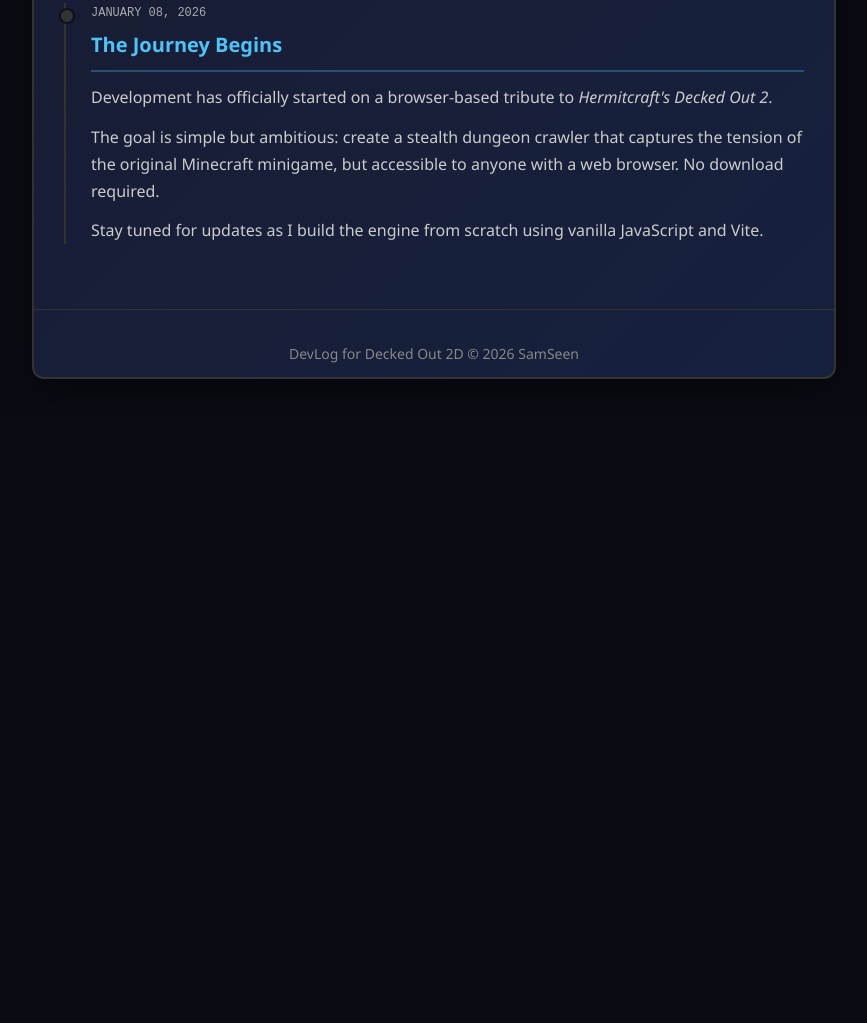
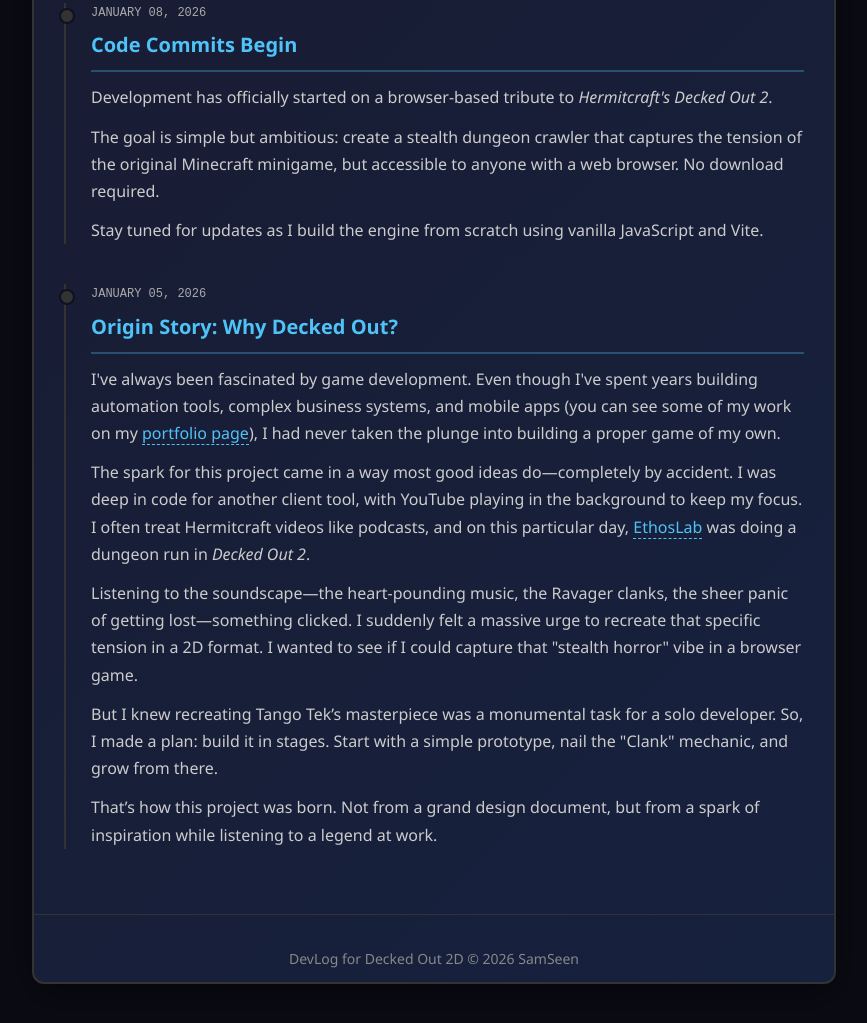
Before and after one commit to SamSeenX/DeckedOut2D, a website: page public/devlog.html in a window 1280 px wide. Shown: the part 1008-2031 px from the top of the page, without its empty margins (206-1073 px from the left). Before the commit the page ends 1427 px from the top, so only its background shows below. Drawn offline with Linux system fonts and the light colour scheme.

Commit message:
docs: Add Origin Story to DevLog

```diff
--- a/public/devlog.html
+++ b/public/devlog.html
@@ -114,6 +114,17 @@
             margin: 15px 0;
             border: 1px solid #333;
         }
+
+        .log-content a {
+            color: #4fc3f7;
+            text-decoration: none;
+            border-bottom: 1px dashed #4fc3f7;
+        }
+
+        .log-content a:hover {
+            color: #fff;
+            border-bottom-style: solid;
+        }
     </style>
 </head>
 
@@ -150,7 +161,7 @@
                 </div>
             </div>
 
-            <!-- Log 2: Beta Launch -->
+            <!-- Log 3: Beta Launch -->
             <div class="log-entry">
                 <div class="log-date">January 12, 2026</div>
                 <h2 class="log-title">🚀 Beta Launch & 2500 Subscribers!</h2>
@@ -170,10 +181,10 @@
                 </div>
             </div>
 
-            <!-- Log 1: Inception -->
+            <!-- Log 2: The Start -->
             <div class="log-entry">
                 <div class="log-date">January 08, 2026</div>
-                <h2 class="log-title">The Journey Begins</h2>
+                <h2 class="log-title">Code Commits Begin</h2>
                 <div class="log-content">
                     <p>Development has officially started on a browser-based tribute to <em>Hermitcraft's Decked Out
                             2</em>.</p>
@@ -181,6 +192,36 @@
                         the original Minecraft minigame, but accessible to anyone with a web browser. No download
                         required.</p>
                     <p>Stay tuned for updates as I build the engine from scratch using vanilla JavaScript and Vite.</p>
+                </div>
+            </div>
+
+            <!-- Log 1: Origin Story -->
+            <div class="log-entry">
+                <div class="log-date">January 05, 2026</div>
+                <h2 class="log-title">Origin Story: Why Decked Out?</h2>
+                <div class="log-content">
+                    <p>I've always been fascinated by game development. Even though I've spent years building automation
+                        tools, complex business systems, and mobile apps (you can see some of my work on my <a
+                            href="https://samseen.dev" target="_blank">portfolio page</a>), I had never taken the plunge
+                        into building a proper game of my own.</p>
+
+                    <p>The spark for this project came in a way most good ideas do—completely by accident. I was deep in
+                        code for another client tool, with YouTube playing in the background to keep my focus. I often
+                        treat Hermitcraft videos like podcasts, and on this particular day, <a
+                            href="https://www.youtube.com/@EthosLab" target="_blank">EthosLab</a> was doing a dungeon
+                        run in <em>Decked Out 2</em>.</p>
+
+                    <p>Listening to the soundscape—the heart-pounding music, the Ravager clanks, the sheer panic of
+                        getting lost—something clicked. I suddenly felt a massive urge to recreate that specific tension
+                        in a 2D format. I wanted to see if I could capture that "stealth horror" vibe in a browser game.
+                    </p>
+
+                    <p>But I knew recreating Tango Tek’s masterpiece was a monumental task for a solo developer. So, I
+                        made a plan: build it in stages. Start with a simple prototype, nail the "Clank" mechanic, and
+                        grow from there.</p>
+
+                    <p>That’s how this project was born. Not from a grand design document, but from a spark of
+                        inspiration while listening to a legend at work.</p>
                 </div>
             </div>
 
```
